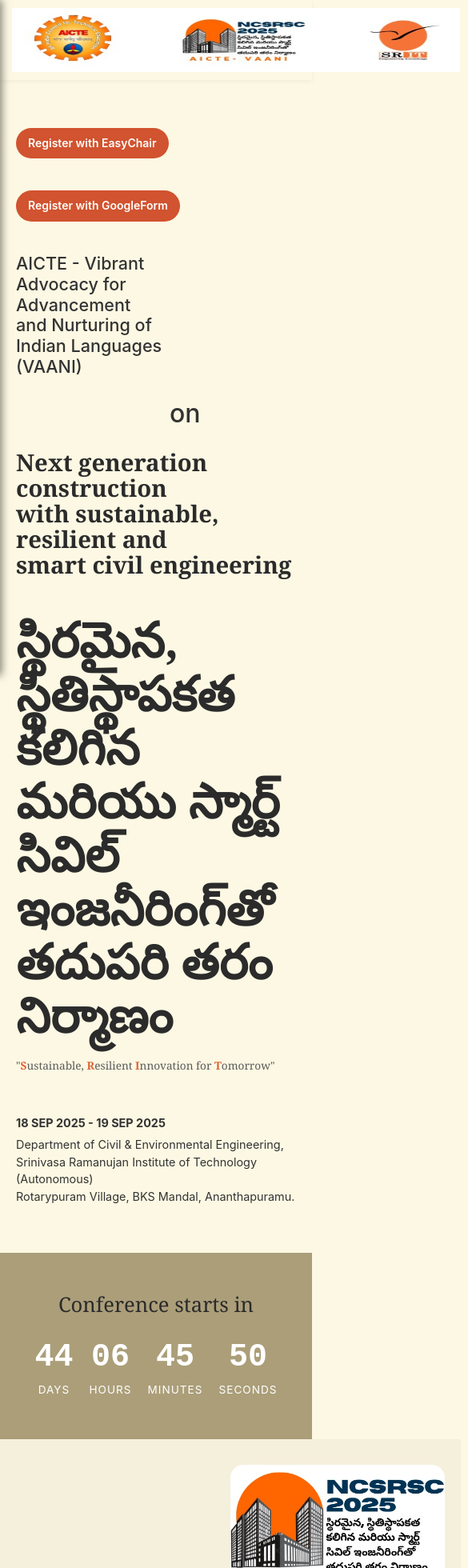
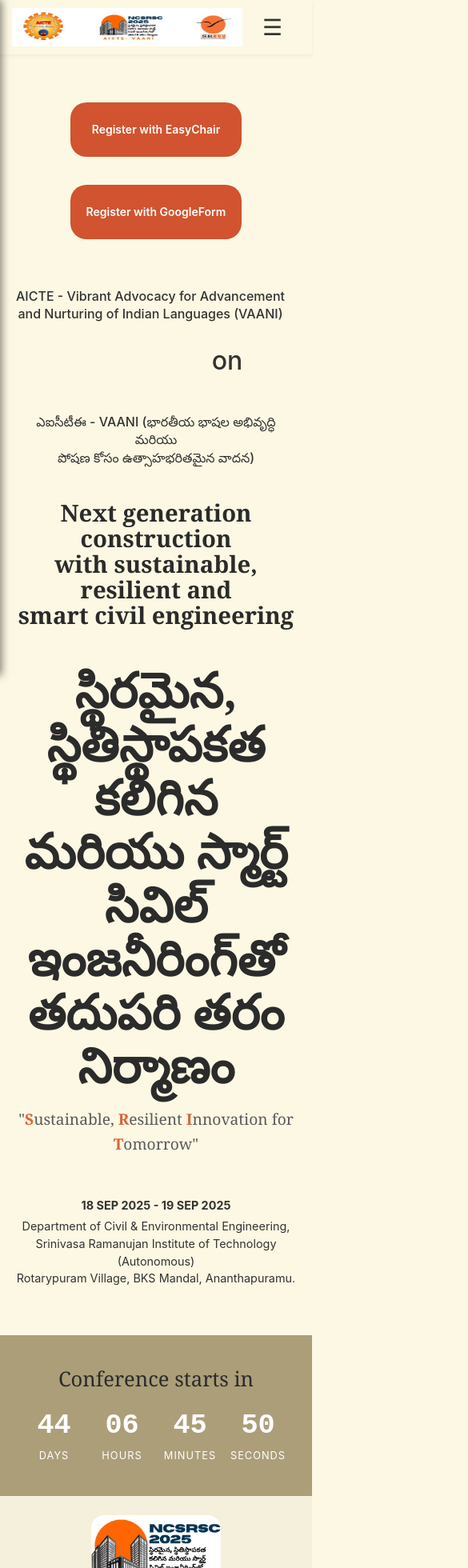
Before and after one commit to muhammed-ikram/conference-website, a React (Vite) app: page / in a window 390 px wide. Shown: the top 1960 px of the page at 80% size, 585 px wide, since content can reach past the window. Built offline with nearby package versions, Linux system fonts and the light colour scheme.

Commit message:
done responsive

```diff
--- a/src/index.css
+++ b/src/index.css
@@ -55,6 +55,12 @@
 /* Global Styles */
 * {
     box-sizing: border-box; /* Crucial for consistent sizing */
+}
+
+/* Responsive images */
+img {
+    max-width: 100%;
+    height: auto;
 }
 
 html, body, #root, .app { /* Ensure height applies correctly to fill viewport */
@@ -73,6 +79,8 @@
   line-height: 1.6;
   position: relative; /* For the mobile menu overlay to sit relative to body */
   min-height: 100vh; /* Fallback for .app flexbox to push footer */
+  -webkit-text-size-adjust: 100%; /* Prevent iOS text size adjustment */
+  -ms-text-size-adjust: 100%; /* Prevent Windows Phone text size adjustment */
 }
 
 /* Class to prevent body scroll when mobile menu is open */
@@ -80,6 +88,7 @@
   overflow: hidden;
   position: fixed; /* Fixes position on iOS/Safari, crucial for proper no-scroll behavior */
   width: 100%;
+  height: 100%; /* Ensure full height is maintained */
 }
 
 
@@ -97,6 +106,19 @@
 a {
   text-decoration: none;
   color: inherit;
+  /* Improve touch targets for links */
+  min-height: 44px;
+  display: inline-flex;
+  align-items: center;
+}
+
+/* Form elements responsive styles */
+input, textarea, select {
+  max-width: 100%;
+  font-size: 16px; /* Prevent zoom on iOS */
+  padding: 12px;
+  border-radius: 4px;
+  border: 1px solid #ccc;
 }
 
 button {
@@ -107,6 +129,24 @@
   border-radius: 5px;
   font-weight: 600;
   transition: background-color 0.3s ease;
+  min-height: 44px; /* Ensure touch-friendly size */
+  min-width: 44px;
+}
+
+/* Better focus states for accessibility */
+button:focus,
+a:focus,
+input:focus,
+textarea:focus,
+select:focus {
+  outline: 2px solid var(--color-primary-orange);
+  outline-offset: 2px;
+}
+
+/* Remove focus outline on mouse interaction, keep for keyboard */
+button:focus:not(:focus-visible),
+a:focus:not(:focus-visible) {
+  outline: none;
 }
 
 /* Layout Container for Centering Content - Not directly used on page-level components, but good utility */
@@ -166,6 +206,7 @@
   object-fit: cover; */
   background-color: none;
   margin-right: 10px; /* Space between logo and text */
+  max-width: 100%; /* Ensure logo doesn't overflow on small screens */
 }
 
 .title-telugu {
@@ -312,8 +353,12 @@
 .aicte_head {
   display: flex;
   flex-direction: row;
-  gap: 15rem;
+  gap: 2rem;
   align-items: flex-start;
+  flex-wrap: wrap;
+  justify-content: center;
+  text-align: center;
+  margin-bottom: 2rem;
 }
 
 .vertical-downloads-btn:hover {
@@ -337,14 +382,26 @@
 .hero-youtube-btn {
   background-color: var(--color-primary-orange);
   color: white;
-  padding: 8px 15px;
+  padding: 12px 20px;
   border-radius: 20px;
   font-size: 14px;
-  margin-bottom: 40px;
+  margin-bottom: 20px;
+  margin-right: 10px;
+  display: inline-block;
+  text-align: center;
+  min-height: 44px;
+  min-width: 120px;
 }
 
 .hero-youtube-btn:hover {
   background-color: var(--color-accent-orange);
+}
+
+.hero-buttons-container {
+  display: flex;
+  flex-wrap: wrap;
+  gap: 10px;
+  margin-bottom: 40px;
 }
 
 .hero-title {
@@ -384,14 +441,14 @@
 .sponsors{
   background-color:#f5f0db;
   text-align: center;
-  height: 15rem;
-  padding-top: 2rem;
+  min-height: 15rem;
+  padding: 2rem;
   display: flex;
   flex-direction: row;
-  gap: 5rem;
-  justify-content: space-between;
-  padding-left: 18rem;
-  padding-right: 18rem;
+  gap: 2rem;
+  justify-content: center;
+  align-items: center;
+  flex-wrap: wrap;
 }
 
 .sponsors .image-sponsors{
@@ -489,7 +546,9 @@
   justify-content: space-between;
   align-items: flex-start;
   flex-wrap: wrap;
-  gap:30rem
+  gap: 2rem;
+  max-width: 1200px;
+  margin: 0 auto;
 }
 
 .footer-contact {
@@ -1125,6 +1184,9 @@
     margin: 40px 0;
     width: 100%;
     overflow-x: auto;
+    -webkit-overflow-scrolling: touch; /* Smooth scrolling on iOS */
+    border-radius: 8px;
+    box-shadow: 0 2px 8px rgba(0,0,0,0.1);
 }
 
 .registration-table {
@@ -1333,7 +1395,8 @@
 
 
 .journal-image {
-    width: 35rem;
+    width: 100%;
+    max-width: 120px;
     height: 140px;
     object-fit: contain;
     margin-bottom: 15px;
@@ -1390,7 +1453,7 @@
   position: fixed;
   top: 0;
   left: -280px; /* Start off-screen */
-  width: 280px; /* Width of the sliding menu */
+  width: min(280px, 80vw); /* Responsive width, max 80% of viewport */
   height: 100%;
   background-color: var(--color-simple-footer-bg); /* Use a dark background for the menu */
   color: white;
@@ -1424,9 +1487,11 @@
 .mobile-nav-menu ul li a {
   font-size: 1.2rem;
   color: white;
-  padding: 10px 0;
-  display: block;
+  padding: 15px 0;
   border-bottom: 1px solid rgba(255,255,255,0.1);
+  min-height: 44px; /* Touch-friendly height */
+  display: flex;
+  align-items: center;
 }
 
 .mobile-nav-menu ul li:last-child a {
@@ -1445,7 +1510,7 @@
 }
 
 .mobile-nav-menu.open {
-  transform: translateX(280px); /* Slide into view */
+  transform: translateX(min(280px, 80vw)); /* Slide into view with responsive width */
 }
 
 /* Hide header-download-btn on smaller screens if a vertical is always there */
@@ -1458,7 +1523,7 @@
 
 @media (max-width: 992px) { /* Adjustments for Tablets and smaller desktops */
   .header {
-    padding: 15px 30px;
+    padding: 15px 20px;
     flex-wrap: wrap;
     justify-content: space-between; /* Adjusted for better alignment */
     position: sticky; /* Make header sticky on scroll */
@@ -1468,6 +1533,12 @@
     margin: 0; /* Remove potential leftover margins */
   }
 
+  /* Make logo smaller on tablets */
+  .header-logo-section .header-logo-image {
+    width: 25rem;
+    height: 4rem;
+  }
+
   /* Hide desktop navigation and show hamburger */
   .header-nav-links {
     display: none;
@@ -1493,7 +1564,40 @@
     min-height: auto; /* Let content dictate height if header is sticky */
   }
 
+  /* Sponsors section responsiveness */
+  .sponsors {
+    padding: 2rem 1rem;
+    gap: 1.5rem;
+  }
+
+  .sponsors .image-sponsors {
+    height: 8rem;
+  }
+
+  /* AICTE head section responsiveness */
+  .aicte_head {
+    flex-direction: column;
+    gap: 1rem;
+    text-align: center;
+  }
+
   /* Footer responsiveness */
+  .footer-container {
+    flex-direction: column;
+    gap: 1.5rem;
+    text-align: center;
+  }
+
+  .footer-contact {
+    max-width: 100%;
+  }
+
+  .logo-footer-srit {
+    flex-direction: column;
+    text-align: center;
+    gap: 15px;
+  }
+
   .detailed-footer-section .footer-top {
     flex-direction: column;
     align-items: flex-start; /* Align content to left, like text would be naturally */
@@ -1717,6 +1821,47 @@
   }
 }
 
+@media (max-width: 768px) { /* Medium mobile devices */
+  .header {
+    padding: 12px 20px;
+  }
+
+  .header-logo-section .header-logo-image {
+    width: 20rem;
+    height: 3.5rem;
+  }
+
+  .hero-section {
+    padding: 40px 25px;
+  }
+
+  .aicte_head {
+    flex-direction: column;
+    gap: 1.5rem;
+  }
+
+  .title-telugu {
+    flex-direction: column;
+    gap: 1.5rem;
+    text-align: center;
+  }
+
+  .sponsors {
+    flex-direction: column;
+    padding: 1.5rem;
+    gap: 1.5rem;
+  }
+
+  .sponsors .image-sponsors {
+    height: 7rem;
+  }
+
+  .vertical-downloads-btn {
+    padding: 10px 18px;
+    font-size: 15px;
+  }
+}
+
 @media (max-width: 480px) { /* Adjustments for very small phones */
   .header {
     padding: 10px 15px;
@@ -1728,38 +1873,91 @@
     font-size: 28px; /* Slightly smaller icon */
   }
   .vertical-downloads-btn { /* Make it less imposing on super small screens */
-    padding: 10px 20px;
-    font-size: 16px;
+    padding: 8px 15px;
+    font-size: 14px;
+    right: -5px; /* Move slightly off-screen to save space */
+  }
+
+  /* Make logo much smaller on mobile phones */
+  .header-logo-section .header-logo-image {
+    width: 18rem;
+    height: 3rem;
+  }
+
+  /* Sponsors section for mobile */
+  .sponsors {
+    flex-direction: column;
+    padding: 1.5rem 1rem;
+    gap: 1rem;
+    min-height: auto;
+  }
+
+  .sponsors .image-sponsors {
+    height: 6rem;
+    max-width: 80%;
+  }
+
+  /* AICTE head section for mobile */
+  .aicte_head {
+    flex-direction: column;
+    gap: 1rem;
+    margin-bottom: 1rem;
+  }
+
+  .aicte_head h4 {
+    font-size: 1rem;
+    line-height: 1.4;
+  }
+
+  /* Hero buttons for mobile */
+  .hero-buttons-container {
+    flex-direction: column;
+    align-items: flex-start;
+    gap: 15px;
+  }
+
+  .hero-youtube-btn {
+    width: 100%;
+    max-width: 280px;
+    margin-right: 0;
   }
 
   .hero-section {
     padding: 30px 20px;
+    text-align: center;
+    align-items: center;
   }
   .hero-title {
-    font-size: 7.5vw; /* Slightly larger on smallest screen, so it doesn't get tiny */
+    font-size: clamp(1.8rem, 7.5vw, 3rem); /* Better responsive scaling with limits */
+    text-align: center;
   }
   .hero-slogan {
-    font-size: 3.5vw;
+    font-size: clamp(1.2rem, 3.5vw, 1.8rem);
+    text-align: center;
   }
   .hero-date, .hero-location {
     font-size: 0.9rem;
   }
 
   .countdown-section {
-    padding: 50px 15px;
+    padding: 40px 15px;
   }
   .countdown-section h2 {
     font-size: 1.6rem;
-    margin-bottom: 30px;
+    margin-bottom: 25px;
   }
   .countdown-number {
-    font-size: 2.5rem;
+    font-size: 2.2rem;
   }
   .countdown-label {
-    font-size: 0.85rem;
+    font-size: 0.8rem;
   }
   .countdown-grid {
-    gap: 20px;
+    gap: 15px;
+    justify-content: center;
+  }
+  .countdown-item {
+    min-width: 70px;
   }
 
   .detailed-footer-section {
@@ -1902,3 +2100,65 @@
     font-size: 0.75rem;
   }
 }
+
+/* Extra small mobile devices (320px and below) */
+@media (max-width: 320px) {
+  .header {
+    padding: 8px 10px;
+  }
+
+  .header-logo-section .header-logo-image {
+    width: 15rem;
+    height: 2.5rem;
+  }
+
+  .hamburger-icon {
+    font-size: 24px;
+    padding: 8px;
+  }
+
+  .hero-section {
+    padding: 20px 15px;
+  }
+
+  .hero-title {
+    font-size: 1.8rem;
+    line-height: 1.2;
+  }
+
+  .hero-slogan {
+    font-size: 1.2rem;
+  }
+
+  .aicte_head h4 {
+    font-size: 0.9rem;
+  }
+
+  .sponsors {
+    padding: 1rem 0.5rem;
+  }
+
+  .sponsors .image-sponsors {
+    height: 5rem;
+  }
+
+  /* Ensure buttons are touch-friendly */
+  .hero-youtube-btn {
+    padding: 12px 20px;
+    font-size: 14px;
+    min-height: 44px; /* iOS recommended touch target size */
+  }
+
+  .mobile-nav-menu ul li a {
+    padding: 15px 0;
+    font-size: 1.1rem;
+    min-height: 44px;
+    display: flex;
+    align-items: center;
+  }
+
+  /* Hide vertical downloads button on very small screens */
+  .vertical-downloads-btn {
+    display: none;
+  }
+}
--- a/src/pages/HomePage.jsx
+++ b/src/pages/HomePage.jsx
@@ -13,6 +13,7 @@
     <>
       {/* Hero Section */}
       <main className="hero-section">
+        <div className="hero-buttons-container">
           <button className="hero-youtube-btn">
             <a href="https://easychair.org/my/login_author?conference=294488&sum=a18fcbbb4280b4cf7be7c3ec4aab6138">
               Register with EasyChair
@@ -23,6 +24,7 @@
               Register with GoogleForm
             </a>
           </button>
+        </div>
 
 
         <div className="aicte_head">
```
Lines whose indentation alone changed are shown as unchanged.
